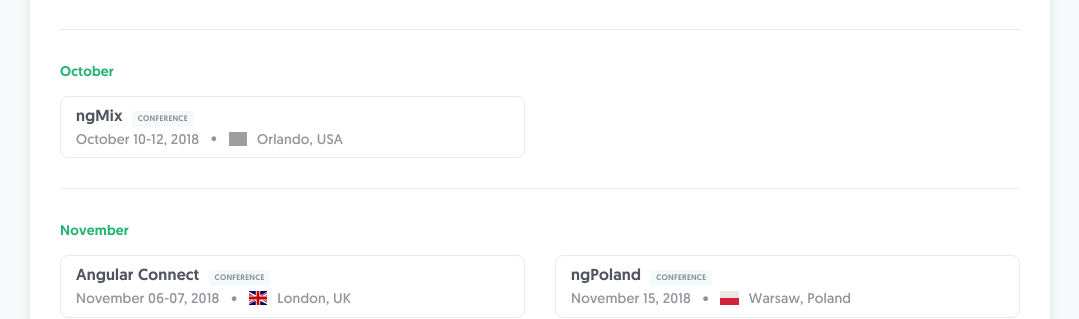
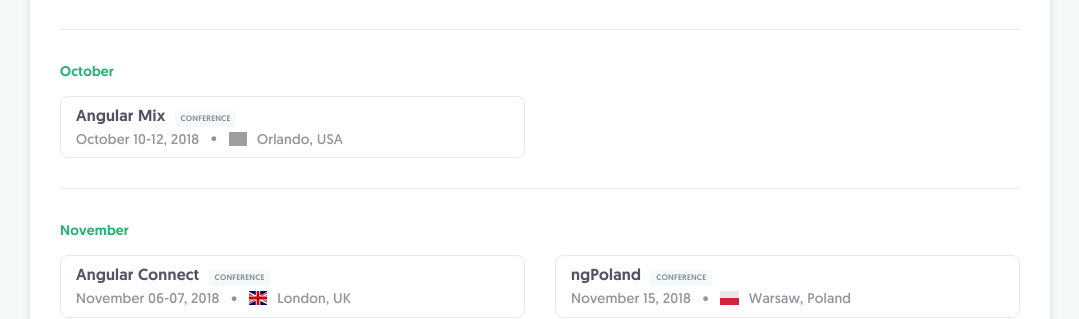
Before and after one commit to zhangen69/angularconferences.github.io, a Jekyll site: the page built from index.html, in a window 1280 px wide and 900 px high, scrolled down 772 px. Shown: the part 151-470 px from the top of the window, without its empty margins (100-1179 px from the left). Built offline with Jekyll 4.4.1, drawn with Linux system fonts in a browser that asks for light colours; grey boxes are pictures that could not be loaded.

Commit message:
Update 2018.json

```diff
--- a/_data/2018.json
+++ b/_data/2018.json
@@ -29,7 +29,7 @@
       "metadata": {
         "country_code": "US",
         "location": "Orlando",
-        "title": "ngMix",
+        "title": "Angular Mix",
         "date": "10-12",
         "logo": "ngMix.svg",
         "month": "10",
```
